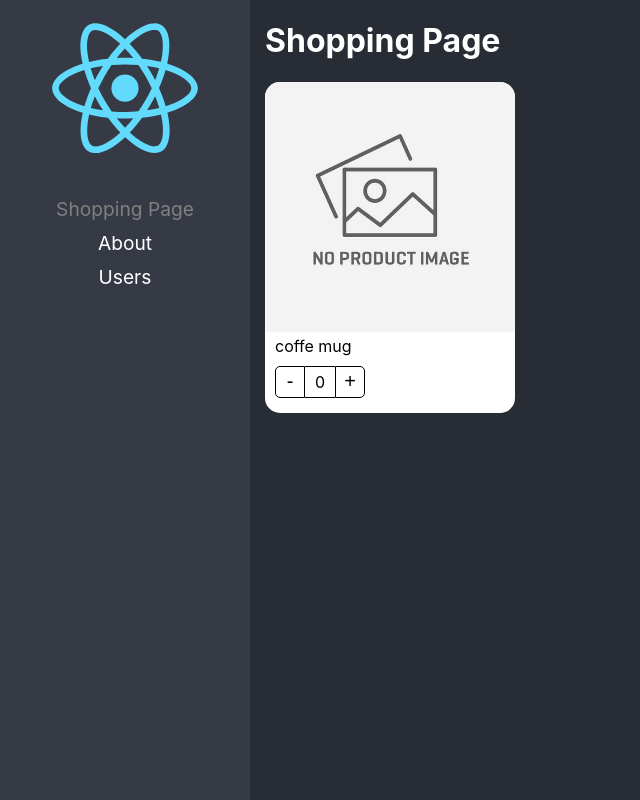
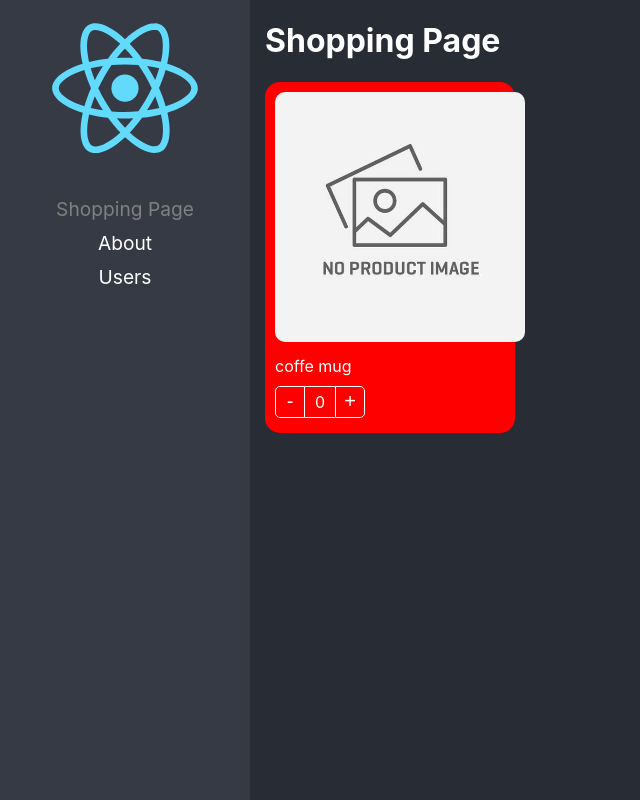
Before and after one commit to borislipo/react-ts-project-course, a React (Create React App) app: page / in a window 1280 px wide. Shown: the whole page, without its empty margins (0-640 px from the left). Built offline with nearby package versions, Linux system fonts and the light colour scheme.

Commit message:
added component extend styles

```diff
--- a/src/02-components-patterns/components/productButtons.tsx
+++ b/src/02-components-patterns/components/productButtons.tsx
@@ -2,12 +2,16 @@
 import { ProductContext } from "./productCard"
 import styles from '../styles/styles.module.css'
 
-export const ProductButtons = () => {
+interface ProductButtonsProp {
+    className?: string;
+}
+
+export const ProductButtons = ({ className }: ProductButtonsProp) => {
 
     const { increaseBy, count } = useContext(ProductContext)
 
     return (
-        <div className={styles.buttonsContainer}>
+        <div className={`${styles.buttonsContainer} ${className}`}>
             <button onClick={() => increaseBy(-1)} className={styles.buttonMinus}> - </button>
             <div className={styles.countLabel}>{count}</div>
             <button onClick={() => increaseBy(1)} className={styles.buttonAdd}>+</button>
--- a/src/02-components-patterns/components/productCard.tsx
+++ b/src/02-components-patterns/components/productCard.tsx
@@ -1,21 +1,30 @@
-import { ReactElement, createContext, useContext } from 'react';
+import { ReactElement, createContext, useContext, CSSProperties } from 'react';
 import { useProduct } from '../hooks/useProduct';
 import styles from '../styles/styles.module.css'
 
-import { ProductContextProps, ProductCardProps } from '../interfaces/interfaces';
+import { ProductContextProps, Product } from '../interfaces/interfaces';
 
 export const ProductContext = createContext({} as ProductContextProps)
 const { Provider } = ProductContext
 
 
+export interface Props {
+    product: Product;
+    children: ReactElement | ReactElement[];
+    className?: string;
+    style?: CSSProperties
 
-export const ProductCard = ({ product, children }: ProductCardProps) => {
+}
+
+
+
+export const ProductCard = ({ product, children, className, style }: Props) => {
 
     const { count, increaseBy } = useProduct()
 
     return (
 
-        <div className={styles.productCard}>
+        <div className={`${styles.productCard} ${className} `} style={style}>
             {/*evertyhing i put inside value is going to be part of the Conctext in this case ProductContext*/}
             <Provider value={{ count, increaseBy, product }}>
                 {children}
--- a/src/02-components-patterns/components/productImage.tsx
+++ b/src/02-components-patterns/components/productImage.tsx
@@ -3,8 +3,13 @@
 import noImg from '../assets/no-image.jpg'
 import styles from '../styles/styles.module.css'
 
+interface ProductImageProps {
+    img?: string;
+    className?: string;
+}
 
-export const ProductImage = ({ img = '' }) => {
+
+export const ProductImage = ({ img, className }: ProductImageProps) => {
 
     const { product } = useContext(ProductContext)
     let imgToShow: string
@@ -18,6 +23,6 @@
     }
 
     return (
-        <img className={styles.productImg} src={img ? img : noImg} alt="coffee mug" />
+        <img className={`${styles.productImg} ${className}`} src={img ? img : noImg} alt="coffee mug" />
     )
 }
--- a/src/02-components-patterns/components/productTitle.tsx
+++ b/src/02-components-patterns/components/productTitle.tsx
@@ -2,12 +2,17 @@
 import { ProductContext } from "./productCard"
 import styles from '../styles/styles.module.css'
 
-export const ProductTitle = ({ title }: { title?: string }) => {
+interface ProductTitleProps {
+    title?: string;
+    className?: string;
+}
+
+export const ProductTitle = ({ title, className }: ProductTitleProps) => {
 
     const { product } = useContext(ProductContext)
 
     return (
-        <span className={styles.productDescription}>
+        <span className={`${styles.productDescription} ${className}`}>
             {title ? title : product.name}
         </span>
     )
--- a/src/02-components-patterns/interfaces/interfaces.ts
+++ b/src/02-components-patterns/interfaces/interfaces.ts
@@ -1,9 +1,4 @@
 import { ReactElement } from "react";
-
-export interface ProductCardProps {
-  product: Product;
-  children: ReactElement | ReactElement[];
-}
 
 export interface Product {
   id: string;
--- a/src/02-components-patterns/pages/shopingPages.tsx
+++ b/src/02-components-patterns/pages/shopingPages.tsx
@@ -1,4 +1,5 @@
 import { ProductButtons, ProductImage, ProductTitle, ProductCard } from "../components"
+import '../styles/custom-styles.css'
 
 const product = {
     id: '1',
@@ -9,13 +10,13 @@
 
 export const ShopingPage = () => {
     return (
-        <div>
+        <div >
             <h1>Shopping Page</h1>
             <div className="">
-                <ProductCard product={product} >
-                    <ProductImage />
-                    <ProductTitle />
-                    <ProductButtons />
+                <ProductCard className="bg-dark" product={product} style={{ backgroundColor: 'red' }} >
+                    <ProductImage className='custom-image' />
+                    <ProductTitle className="text-white" />
+                    <ProductButtons className='custom-buttons' />
                 </ProductCard>
 
             </div>
--- /dev/null
+++ b/src/02-components-patterns/styles/custom-styles.css
@@ -0,0 +1,19 @@
+.bg-dark {
+  background-color: rgb(56, 56, 56);
+}
+
+.text-white {
+  color: white;
+}
+
+.custom-image {
+  border-radius: 20px;
+  padding: 10px;
+  width: calc(100% -20px);
+}
+
+.custom-buttons button,
+.custom-buttons div {
+  color: white;
+  border-color: white;
+}
```
